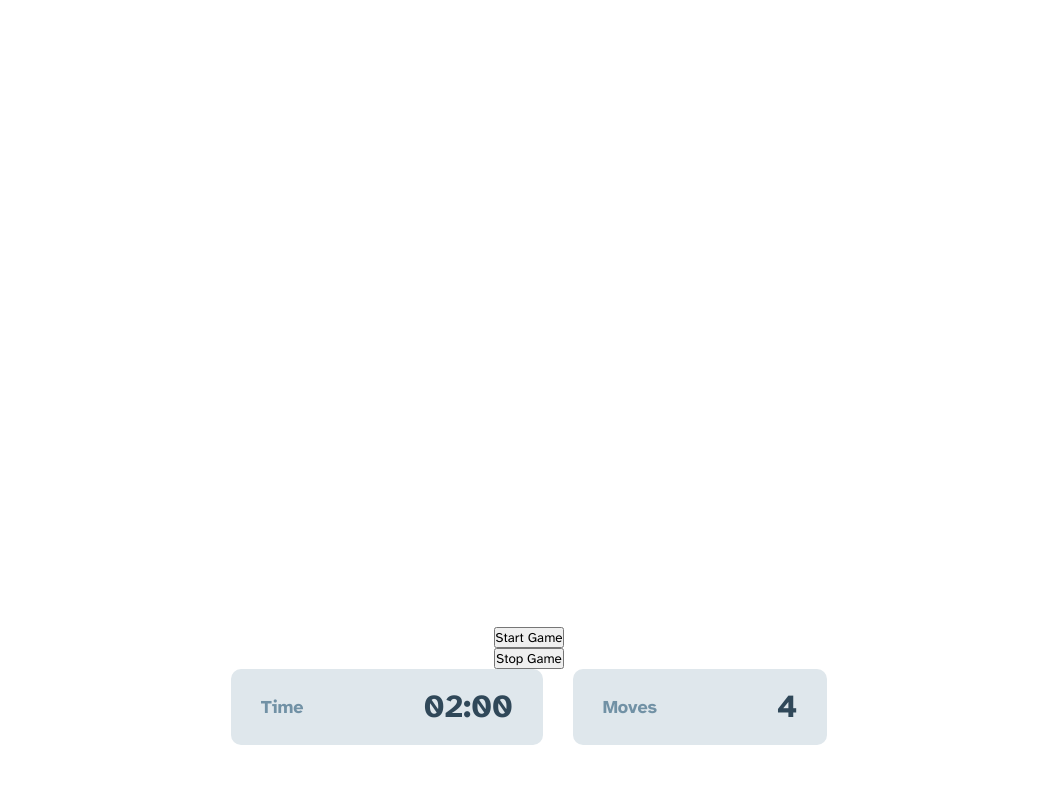
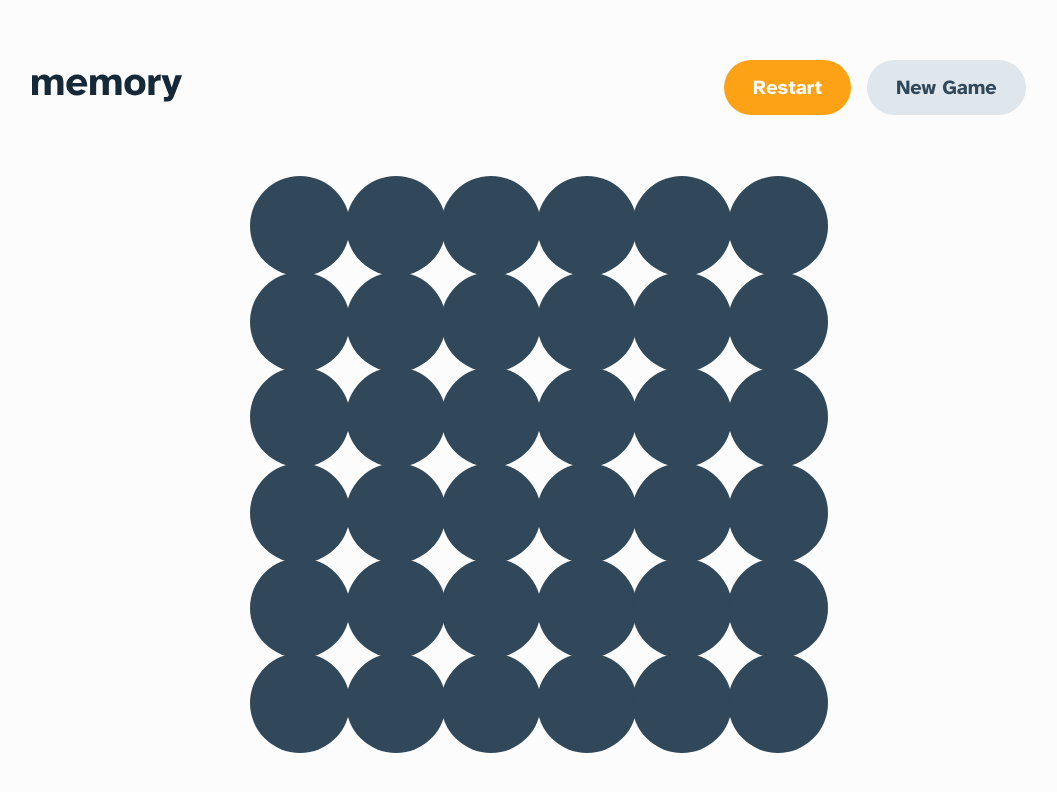
Before and after one commit to Santas7/Hackathon-Result, a React (Vite) app: page / in a window 1280 px wide. Shown: the top 792 px of the page, without its empty margins (111-1168 px from the left). Built offline with nearby package versions, Linux system fonts and the light colour scheme.

Commit message:
добавил логику работы перевората карточек с анимацией

```diff
--- a/src/app.tsx
+++ b/src/app.tsx
@@ -1,4 +1,5 @@
 import { GameTimer } from './components/game-timer/game-timer'
+import { GameArea } from './pages/game-area'
 import { GameSetup } from './pages/game-setup'
 import { TestTimer } from './pages/test-timer/TestTimer'
 
@@ -11,7 +12,7 @@ export const App = () => {
         time="01:22"
         movesTaken={4}
       /> */}
-      <TestTimer />
+      <GameArea />
     </div>
   )
 }
--- a/src/components/common/area-card/area-card.module.scss
+++ b/src/components/common/area-card/area-card.module.scss
@@ -1,11 +1,45 @@
 .areaCard {
   border-radius: 50%;
+  position: relative;
+  width: 100px;
+  height: 100px;
+  perspective: 1000px;
+  cursor: pointer;
+}
+
+.cardInner {
+  position: absolute;
+  width: 100%;
+  height: 100%;
+  transition: transform 0.5s ease;
+  transform-style: preserve-3d;
+}
+
+.front,
+.back {
+  position: absolute;
+  width: 100%;
+  height: 100%;
   display: flex;
   justify-content: center;
   align-items: center;
-  background-color: #304859;
+  border-radius: 50%;
+  backface-visibility: hidden;
   font-size: calc(1.9vw + 17px);
   color: #fcfcfc;
   font-weight: 700;
-  cursor: pointer;
 }
+
+.front {
+  background-color: #486a7c;
+  transform: rotateY(0deg);
+}
+
+.back {
+  background-color: #304859;
+  transform: rotateY(180deg);
+}
+
+.areaCard.flipped .cardInner {
+  transform: rotateY(180deg);
+}
--- a/src/components/common/area-card/area-card.tsx
+++ b/src/components/common/area-card/area-card.tsx
@@ -1,7 +1,19 @@
-import { IAreaCardProps } from '../../../core/types/for-common'
+import { IAreaCardProps } from '../../../core/types/for-common';
 
-import styles from './area-card.module.scss'
+import styles from './area-card.module.scss';
 
-export const AreaCard = ({}: IAreaCardProps) => {
-  return <div className={styles.areaCard}>7</div>
-}
+export const AreaCard = ({ n, onClick }: IAreaCardProps) => {
+  const isFlipped = n === null;
+
+  return (
+    <div
+      className={`${styles.areaCard} ${isFlipped ? styles.flipped : ''}`}
+      onClick={onClick}
+    >
+      <div className={styles.cardInner}>
+        <div className={styles.front}>{n ?? ''}</div>
+        <div className={styles.back}></div>
+      </div>
+    </div>
+  );
+};
--- a/src/components/game-area/game-area-main/game-area-main.tsx
+++ b/src/components/game-area/game-area-main/game-area-main.tsx
@@ -1,14 +1,54 @@
-import { AreaCard } from '../../common/area-card/index'
-import { IGameAreaMainProps } from '../../../core/types/for-game-area'
+import { useState, useEffect } from 'react';
 
-import styles from './game-area-main.module.scss'
+import { AreaCard } from '../../common/area-card/index';
+import { generateCardNumbers } from '../../../core/utils/game-area.utils';
+import { IGameAreaMainProps } from '../../../core/types/for-game-area';
+
+import styles from './game-area-main.module.scss';
 
 export const GameAreaMain = ({}: IGameAreaMainProps) => {
+  const [cardNumbers, setCardNumbers] = useState<number[]>([]);
+  const [flippedCards, setFlippedCards] = useState<number[]>([]);
+  const [matchedCards, setMatchedCards] = useState<Set<number>>(new Set());
+  const [isProcessing, setIsProcessing] = useState<boolean>(false);
+
+  useEffect(() => {
+    setCardNumbers(generateCardNumbers());
+  }, []);
+
+  const handleCardClick = (index: number) => {
+    if (isProcessing || flippedCards.length === 2 || flippedCards.includes(index) || matchedCards.has(cardNumbers[index])) {
+      return;
+    }
+
+    setFlippedCards((prev) => [...prev, index]);
+  };
+
+  useEffect(() => {
+    if (flippedCards.length === 2) {
+      setIsProcessing(true);
+
+      const [firstIndex, secondIndex] = flippedCards;
+      if (cardNumbers[firstIndex] === cardNumbers[secondIndex]) {
+        setMatchedCards((prev) => new Set(prev).add(cardNumbers[firstIndex]));
+      }
+
+      setTimeout(() => {
+        setFlippedCards([]);
+        setIsProcessing(false);
+      }, 1000);
+    }
+  }, [flippedCards, cardNumbers]);
+
   return (
     <div className={styles.gameAreaMain}>
-      {Array.from({ length: 36 }, (_, index) => (
-        <AreaCard key={index} />
+      {cardNumbers.map((number, index) => (
+        <AreaCard
+          key={index}
+          n={flippedCards.includes(index) || matchedCards.has(number) ? number : null}
+          onClick={() => handleCardClick(index)}
+        />
       ))}
     </div>
-  )
-}
+  );
+};
--- a/src/core/types/for-common.ts
+++ b/src/core/types/for-common.ts
@@ -9,7 +9,10 @@ export interface IAreaButtonProps {
     onClick: () => void
 }
 
-export interface IAreaCardProps {}
+export interface IAreaCardProps {
+    n: number | null,
+    onClick: () => void
+}
 
 export interface IPlayerCardProps {
     playerName: string
--- a/src/core/types/for-game-area.ts
+++ b/src/core/types/for-game-area.ts
@@ -3,3 +3,5 @@ export interface IGameAreaMainProps {}
 export interface IGameAreaHeaderProps {}
 
 export interface IGameAreaFooterProps {}
+
+export interface IGameArea {}
--- /dev/null
+++ b/src/core/utils/game-area.utils.ts
@@ -0,0 +1,5 @@
+export const generateCardNumbers = () => {
+    const numbers = Array.from({ length: 18 }, (_, index) => index + 1);
+    const pairedNumbers = [...numbers, ...numbers];
+    return pairedNumbers.sort(() => Math.random() - 0.5);
+};
--- a/src/pages/game-area/game-area.tsx
+++ b/src/pages/game-area/game-area.tsx
@@ -1,15 +1,13 @@
 import { GameAreaHeader } from '../../components/game-area/game-area-header/index'
 import { GameAreaMain } from '../../components/game-area/game-area-main/game-area-main'
+import { IGameArea } from '../../core/types/for-game-area'
 // import { GameFooter } from '../../components/game-footer/game-footer'
-import style from './game-area.module.scss'
+import styles from './game-area.module.scss'
 
-interface IGameAreaPageProps {}
 
-export const GameArea = ({}: IGameAreaPageProps) => {
-  console.log(style)
-
+export const GameArea = ({}: IGameArea) => {
   return (
-    <div className={style.gameArea}>
+    <div className={styles.gameArea}>
       <GameAreaHeader />
       <GameAreaMain />
       {/* <GameFooter /> */}
```
